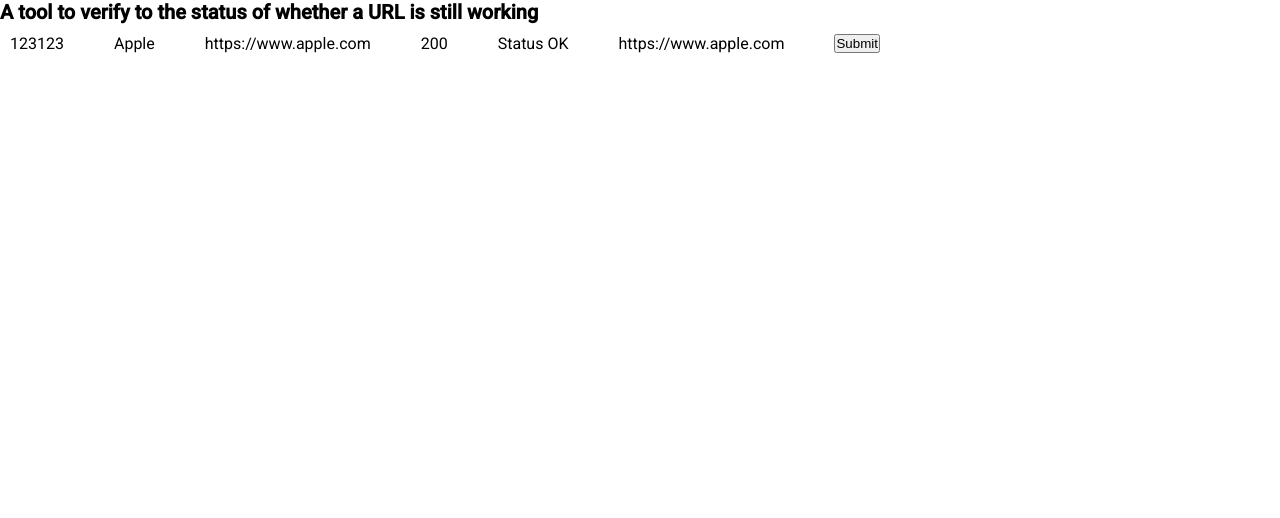
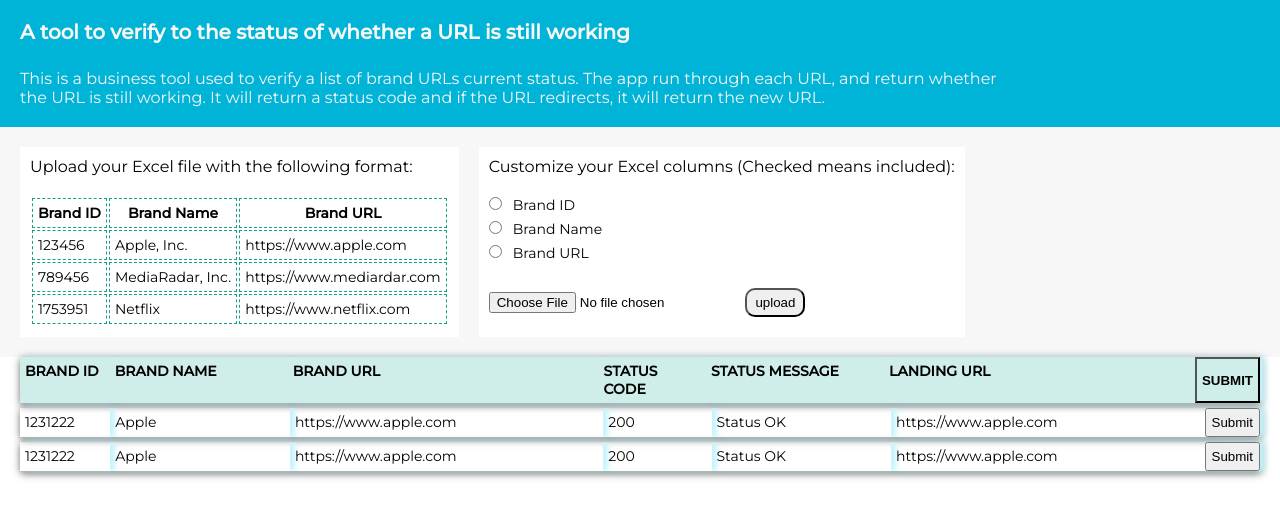
Before and after one commit to nykfeng/verify-URL-status-tool, a website: page public/index.html in a window 1280 px wide. Drawn offline with Linux system fonts and the light colour scheme.

Commit message:
Font end UI

```diff
--- a/package.json
+++ b/package.json
@@ -27,6 +27,7 @@
   "dependencies": {
     "axios": "^0.26.1",
     "express": "^4.17.3",
+    "node-fetch": "^3.2.3",
     "node-html-parser": "^5.3.3",
     "xlsx": "^0.18.5"
   },
--- a/public/index.html
+++ b/public/index.html
@@ -13,24 +13,94 @@
 <body>
     <header>
 
-        <h1>A tool to verify to the status of whether a URL is still working</h1>
+        <h1 class="title">A tool to verify to the status of whether a URL is still working</h1>
+        <p class="app-description">This is a business tool used to verify a list of brand URLs current status. The app
+            run through each URL, and return whether the URL is still working. It will return a status code and if
+            the URL redirects, it will return the new URL.</p>
     </header>
 
     <main>
 
-        <section class="upload"></section>
+        <section class="section-upload flex">
+            <div class="format-description flex-column">
+                <p>Upload your Excel file with the following format:</p>
+                <div class="format-example">
+                    <table class="example-table">
+                        <tr>
+                            <th>Brand ID</th>
+                            <th>Brand Name</th>
+                            <th>Brand URL</th>
+                        </tr>
+                        <tr>
+                            <td>123456</td>
+                            <td>Apple, Inc.</td>
+                            <td>https://www.apple.com</td>
+                        </tr>
+                        <tr>
+                            <td>789456</td>
+                            <td>MediaRadar, Inc.</td>
+                            <td>https://www.mediardar.com</td>
+                        </tr>
+                        <tr>
+                            <td>1753951</td>
+                            <td>Netflix</td>
+                            <td>https://www.netflix.com</td>
+                        </tr>
+                    </table>
+                </div>
+            </div>
 
-        <section class="result">
+            <div class="upload-action flex-column">
+                <p>Customize your Excel columns (Checked means included):</p>
+                <form>
+                    <input type="radio" id="brandId" name="column-headers-id" value="Brand ID">
+                      <label for="html">Brand ID</label><br>
+                    <input type="radio" id="brandName" name="column-headers-name" value="Brand Name">
+                      <label for="html">Brand Name</label><br>
+                    <input type="radio" id="brandUrl" name="column-headers-url" value="Brand URL">
+                      <label for="html">Brand URL</label><br>
+                </form>
+                <form action="">
+                    <input type="file" id="myFile" name="filename">
+                    <input type="submit" class="upload-btn" value="upload">
+
+                </form>
+            </div>
+
+        </section>
+
+        <section class="section-result">
+            <div class="result-row flex">
+                <div class="brand-id original-col col header-col">Brand ID</div>
+                <div class="brand original-col col header-col">Brand Name</div>
+                <div class="brand-url original-col col header-col">Brand URL</div>
+
+                <div class="result-status-code col header-col">Status Code</div>
+                <div class="result-message col header-col">Status Message</div>
+                <div class="result-url col header-col">Landing URL</div>
+                <button class="row-submit col header-col">Submit</button>
+            </div>
 
             <div class="result-row flex">
-                <div class="brand-id">123123</div>
-                <div class="brand">Apple</div>
-                <div class="brand-url">https://www.apple.com</div>
+                <div class="brand-id original-col col">1231222</div>
+                <div class="brand original-col col">Apple</div>
+                <div class="brand-url original-col col">https://www.apple.com</div>
 
-                <div class="result-status-code">200</div>
-                <div class="result-message">Status OK</div>
-                <div class="result-url">https://www.apple.com</div>
-                <button class="row-submit">Submit</button>
+                <div class="result-status-code col">200</div>
+                <div class="result-message col">Status OK</div>
+                <div class="result-url col">https://www.apple.com</div>
+                <button class="row-submit col">Submit</button>
+            </div>
+
+            <div class="result-row flex">
+                <div class="brand-id original-col col">1231222</div>
+                <div class="brand original-col col">Apple</div>
+                <div class="brand-url original-col col">https://www.apple.com</div>
+
+                <div class="result-status-code col">200</div>
+                <div class="result-message col">Status OK</div>
+                <div class="result-url col">https://www.apple.com</div>
+                <button class="row-submit col">Submit</button>
             </div>
 
         </section>
--- a/public/script.js
+++ b/public/script.js
@@ -1,35 +1,31 @@
-const submitEL = document.querySelector('.row-submit');
+const submitEL = document.querySelector(".row-submit");
 
-submitEL.addEventListener("click", function() {
-    sendURL('https://www.mediaradar.com');
-})
-
+submitEL.addEventListener("click", function () {
+  sendURL("https://www.mediaradar.com");
+});
 
 // Post request to send url to server and check
 async function sendURL(urlBody) {
   const url = "/url";
-    const data = urlBody;
+  const data = {
+    url: urlBody,
+  };
   await fetch(url, {
     method: "POST",
     headers: new Headers({
       "Content-Type": "application/x-www-form-urlencoded  ",
     }),
     body: data,
-    })
+  });
 }
 
 
-// async function register(newUser) {
-//     const url = "/register";
-//     const data = new URLSearchParams();
-//     for (const [key, value] of Object.entries(newUser)) {
-//       data.append(key, value);
-//     }
-//     await fetch(url, {
-//       method: "POST",
-//       headers: new Headers({
-//         "Content-Type": "application/x-www-form-urlencoded  ",
-//       }),
-//       body: data,
-//     });
-//   }
+function validURL(str) {
+    var pattern = new RegExp('^(https?:\\/\\/)?'+ // protocol
+      '((([a-z\\d]([a-z\\d-]*[a-z\\d])*)\\.)+[a-z]{2,}|'+ // domain name
+      '((\\d{1,3}\\.){3}\\d{1,3}))'+ // OR ip (v4) address
+      '(\\:\\d+)?(\\/[-a-z\\d%_.~+]*)*'+ // port and path
+      '(\\?[;&a-z\\d%_.~+=-]*)?'+ // query string
+      '(\\#[-a-z\\d_]*)?$','i'); // fragment locator
+    return !!pattern.test(str);
+  }
--- a/public/style.css
+++ b/public/style.css
@@ -1,9 +1,8 @@
 @import url("https://fonts.googleapis.com/css2?family=Abril+Fatface&family=Anton&family=Montserrat:wght@100;200;300;400;500&family=Roboto:wght@300;400;500&family=Secular+One&display=swap");
-
 
 :root {
   font-size: 62.5%;
-    font-family: "Roboto", sans-serif;
+  font-family: "Montserrat", sans-serif;
 
   --main-color: #00b4d8;
   --secondary-color: #16e7dd;
@@ -16,7 +15,7 @@
   --dark-blue: #1863fa;
   --transparent-gray: rgba(105, 105, 105, 0.514);
   --stock-green: #17a089;
-    --stock-red: #B33030;
+  --stock-red: #b33030;
 
   --warning-red: #a10000;
 }
@@ -37,6 +36,9 @@
   color: inherit;
 }
 
+p {
+  font-size: 1.6rem;
+}
 
 .flex {
   display: flex;
@@ -47,8 +49,108 @@
   flex-direction: column;
 }
 
+/* ====================== header style ========================= */
+/* ====================== ------------ ========================= */
+
+header {
+  padding: 2rem;
+  background-color: #00b4d8;
+  color: #f7f7f7;
+}
+
+header h1 {
+  font-size: 2rem;
+  max-width: 100rem;
+  margin-bottom: 2.5rem;
+}
+
+header p {
+  max-width: 100rem;
+}
+
+/* ====================== upload area style ========================= */
+/* ====================== ------------ ========================= */
+.section-upload {
+  padding: 2rem;
+  background-color: #f7f7f7;
+  gap: 2rem;
+  flex-wrap: wrap;
+}
+
+.format-description,
+.upload-action {
+  background-color: #fff;
+  font-size: 1.4rem;
+  padding: 1rem;
+  gap: 2rem;
+}
+
+.upload-action input {
+  margin-bottom: 1rem;
+}
+
+.example-table th,
+.example-table td {
+  padding: 0.5rem;
+  border: 1px dashed var(--stock-green);
+}
+
+.upload-btn {
+  padding: 0.5rem 0.8rem;
+  border-radius: 1rem;
+  cursor: pointer;
+}
+
+
+
+/* ====================== result area style ========================= */
+/* ====================== ------------ ========================= */
+.section-result {
+  padding: 0 2rem;
+}
+
 .result-row {
-      font-size: 1.6rem;
-      gap: 5rem;
-      padding: 1rem;
+  font-size: 1.4rem;
+  margin-bottom: 0.5rem;
+  box-shadow: 1px 2px 8px rgb(75, 75, 75);
 }
+
+.result-row > * {
+  padding: 0.5rem;
+}
+
+.col {
+  /* border-left: 1px solid rgb(75, 75, 75); */
+  box-shadow: 5px 0px 5px 0px #c6f4fc;
+}
+
+
+.header-col {
+  text-transform: uppercase;
+  background-color: #d0eee9;
+  font-weight: bold;
+}
+
+.brand-id  {
+  width: 10rem;
+}
+
+.brand {
+  width: 20rem;
+}
+
+.brand-url {
+  width: 35rem;
+}
+
+.result-status-code {
+  width: 12rem;
+}
+
+.result-message {
+  width: 20rem;
+}
+
+.result-url {
+  width: 35rem;
+}
```
Also changed, not shown: app.js (+6 -1 lines), modules/visit.js (+9 -1 lines), 1 other file. Lines whose indentation alone changed are shown as unchanged.
